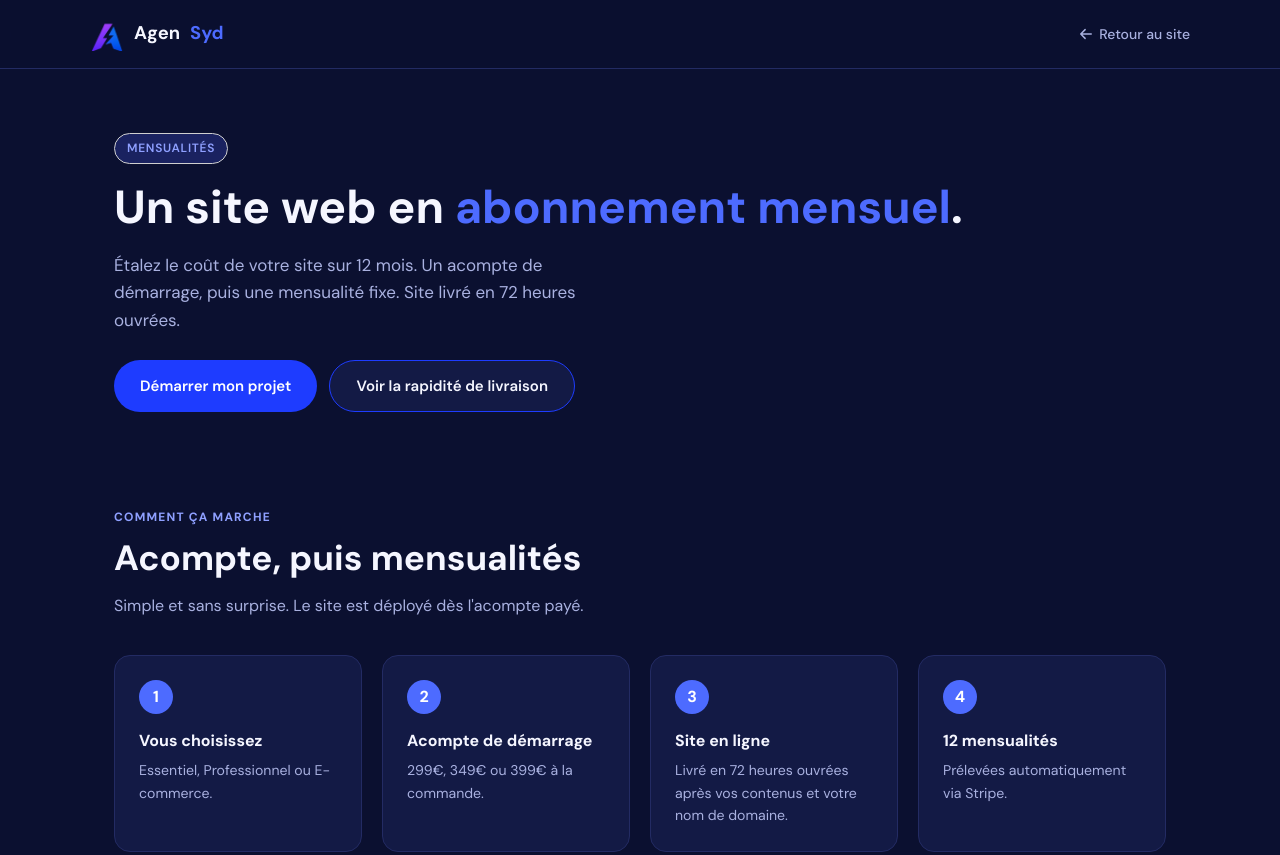
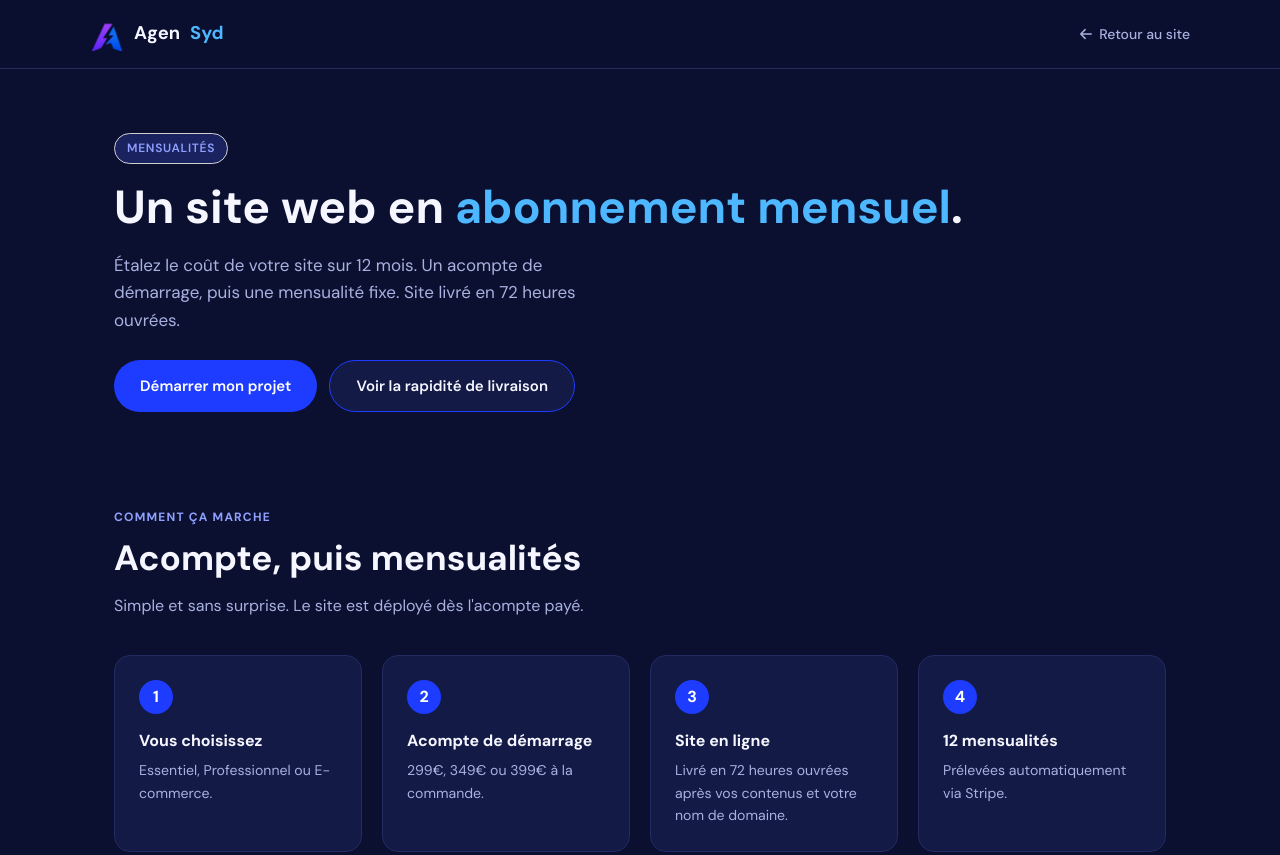
Before and after one commit to YD2222/AgenSyd, a plain HTML site: page abonnement-site-web.html in a window 1280 px wide. Shown: the top 855 px of the page. Drawn offline with Linux system fonts and the light colour scheme.

Commit message:
Liens, accents et mot en surbrillance en bleu clair
Co-Authored-By: Claude Sonnet 5.5 <noreply@anthropic.com>

```diff
--- a/abonnement-site-web.html
+++ b/abonnement-site-web.html
@@ -116,9 +116,9 @@ j=d.createElement(s),dl=l!='dataLayer'?'&l='+l:'';j.async=true;j.src=
     *, *::before, *::after { box-sizing: border-box; margin: 0; padding: 0; }
     :root {
       --electric: #1E3CFF;
-      --brand: #4D6BFF; --brand-light: #7088FF; --brand-pale: #1A2260;
+      --brand: #4DB8FF; --brand-light: #7AC9FF; --brand-pale: #1A2260;
       --sky: #8FA0FF; --sky-light: #B3BFFF; --sky-pale: #1A2260;
-      --gradient: #4D6BFF;
+      --gradient: #1E3CFF;
       --gradient-soft: #1A2260;
       --bg: #0B1030; --surface: #131A45; --surface-2: #1A2260;
       --border: #232B63; --border-strong: #34408A;
@@ -250,6 +250,9 @@ j=d.createElement(s),dl=l!='dataLayer'?'&l='+l:'';j.async=true;j.src=
     .btn-primary:hover { background: #4D6BFF; color: #fff; box-shadow: none; }
     .cta-band .btn-primary { background: #F5F6FF; color: #1E3CFF; }
     .cta-band .btn-primary:hover { background: #fff; color: #1E3CFF; }
+
+    /* ─── Liens et accents : bleu clair ─── */
+    .logo-syd, .hero-title .highlight, h1 .hl { background: none; -webkit-text-fill-color: #4DB8FF; color: #4DB8FF; }
 </style>
 </head>
 <body>
```
Also changed, not shown: agence-web-lyon.html (+5 -2 lines), cgu.html (+5 -2 lines), hotels.html (+5 -2 lines), index.html (+6 -3 lines), mentions-legales.html (+5 -2 lines), restaurants.html (+5 -2 lines), site-web-rapide.html (+5 -2 lines), spas.html (+5 -2 lines), _next/static/chunks/2abdfjqi9pv6-.css.
